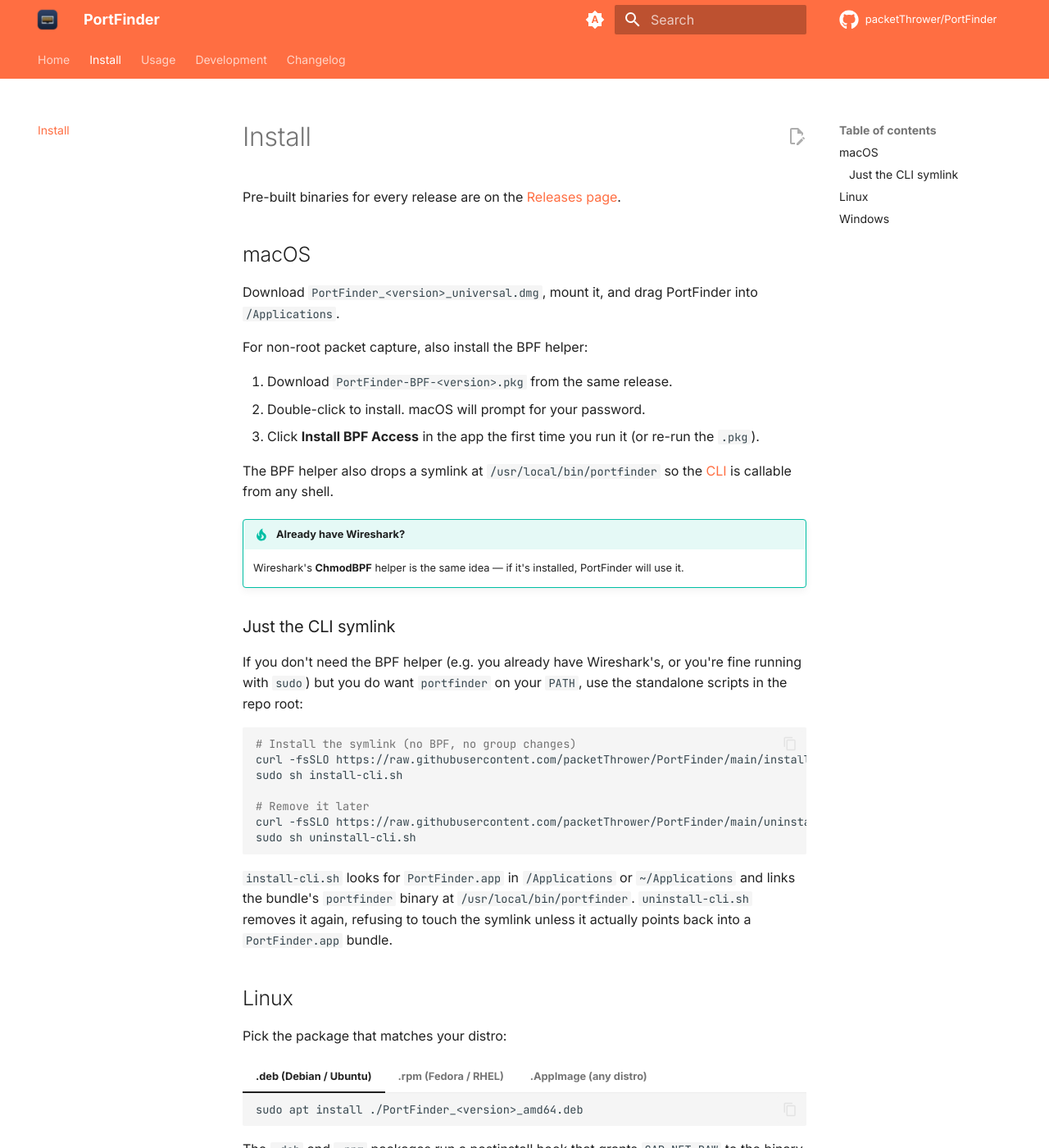
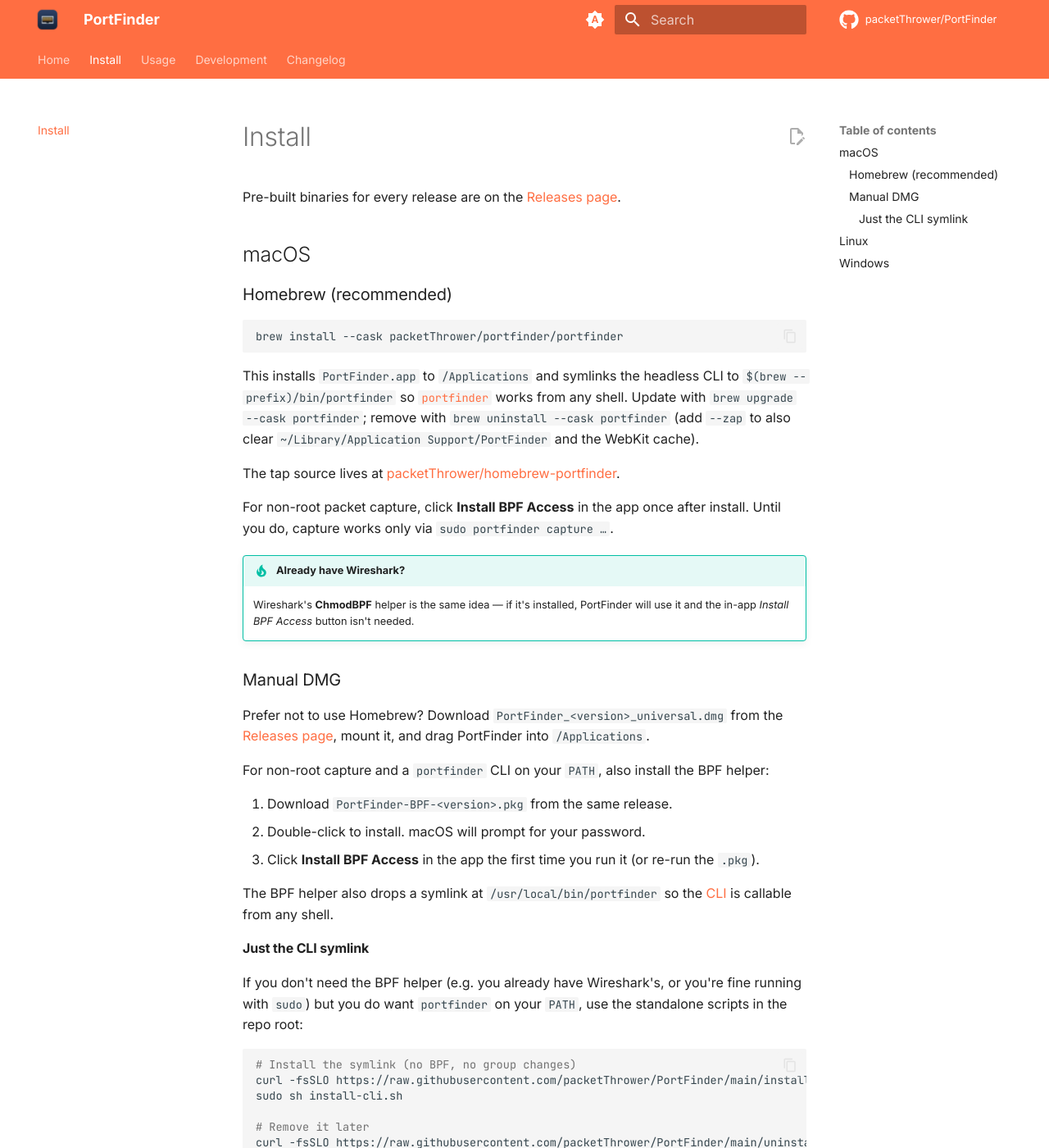
Before and after one commit to packetThrower/PortFinder, an MkDocs documentation site: the page built from docs/install.md, in a window 1280 px wide and 1400 px high. Shown: the whole window at 82% size. Built offline with MkDocs 1.6.1 and Material for MkDocs 9.7.7, drawn with Linux system fonts in a browser that asks for light colours; comment, search, counter and statistics services are not loaded.

Commit message:
docs: lead macOS install with Homebrew tap
`brew install --cask packetThrower/portfinder/portfinder` is now the
recommended path. The previous manual-DMG instructions move into a
"Manual DMG" subsection below for users who prefer not to use Homebrew.
The BPF-helper and CLI-symlink notes follow the manual path since
Homebrew already exposes the CLI via its own `binary` stanza.

Co-Authored-By: Claude Opus 4.7 (1M context) <noreply@anthropic.com>

````diff
--- a/docs/install.md
+++ b/docs/install.md
@@ -4,9 +4,26 @@ Pre-built binaries for every release are on the [Releases page](https://github.c
 
 ## macOS
 
-Download `PortFinder_<version>_universal.dmg`, mount it, and drag PortFinder into `/Applications`.
+### Homebrew (recommended)
 
-For non-root packet capture, also install the BPF helper:
+```sh
+brew install --cask packetThrower/portfinder/portfinder
+```
+
+This installs `PortFinder.app` to `/Applications` and symlinks the headless CLI to `$(brew --prefix)/bin/portfinder` so [`portfinder`](usage/cli.md) works from any shell. Update with `brew upgrade --cask portfinder`; remove with `brew uninstall --cask portfinder` (add `--zap` to also clear `~/Library/Application Support/PortFinder` and the WebKit cache).
+
+The tap source lives at [packetThrower/homebrew-portfinder](https://github.com/packetThrower/homebrew-portfinder).
+
+For non-root packet capture, click **Install BPF Access** in the app once after install. Until you do, capture works only via `sudo portfinder capture …`.
+
+!!! tip "Already have Wireshark?"
+    Wireshark's **ChmodBPF** helper is the same idea — if it's installed, PortFinder will use it and the in-app *Install BPF Access* button isn't needed.
+
+### Manual DMG
+
+Prefer not to use Homebrew? Download `PortFinder_<version>_universal.dmg` from the [Releases page](https://github.com/packetThrower/PortFinder/releases), mount it, and drag PortFinder into `/Applications`.
+
+For non-root capture and a `portfinder` CLI on your `PATH`, also install the BPF helper:
 
 1. Download `PortFinder-BPF-<version>.pkg` from the same release.
 2. Double-click to install. macOS will prompt for your password.
````
Also changed, not shown: other parts of docs/install.md (+1 -4 lines).
